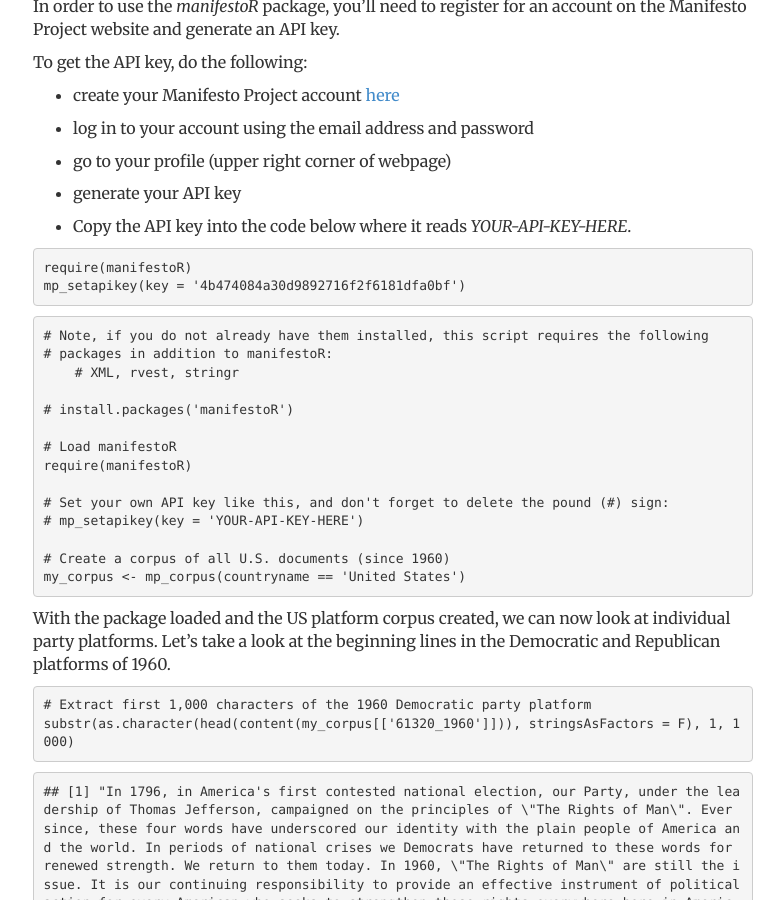
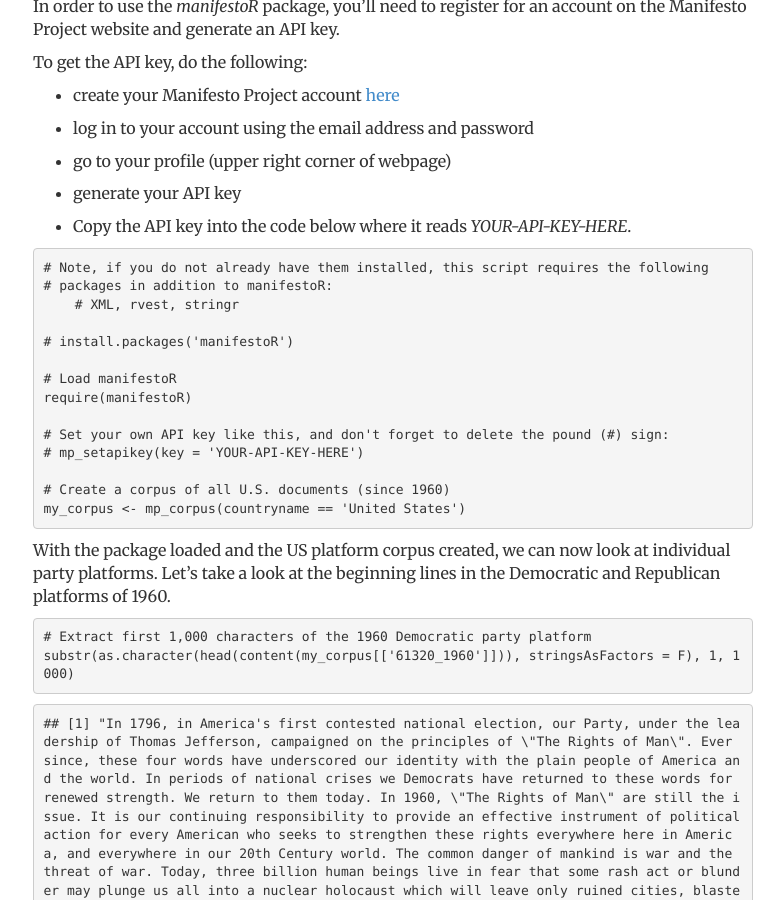
Before and after one commit to joshuarbruce/joshuarbruce.github.io, a Jekyll site: the page built from _posts/2016-09-01-getting-party-platforms.md, in a window 1280 px wide and 900 px high, scrolled down 450 px. Shown: the whole window, without its empty margins (247-1031 px from the left). Built offline with Jekyll 4.4.1, drawn with Linux system fonts in a browser that asks for light colours; nearby versions of some CDN libraries.

Commit message:
Update 2016-09-01-getting-party-platforms.md

````diff
--- a/_posts/2016-09-01-getting-party-platforms.md
+++ b/_posts/2016-09-01-getting-party-platforms.md
@@ -21,11 +21,6 @@
   * generate your API key
 
   * Copy the API key into the code below where it reads _YOUR-API-KEY-HERE_.
-
-```r
-require(manifestoR)
-mp_setapikey(key = '4b474084a30d9892716f2f6181dfa0bf')
-```
 
 ```r
 # Note, if you do not already have them installed, this script requires the following
````
